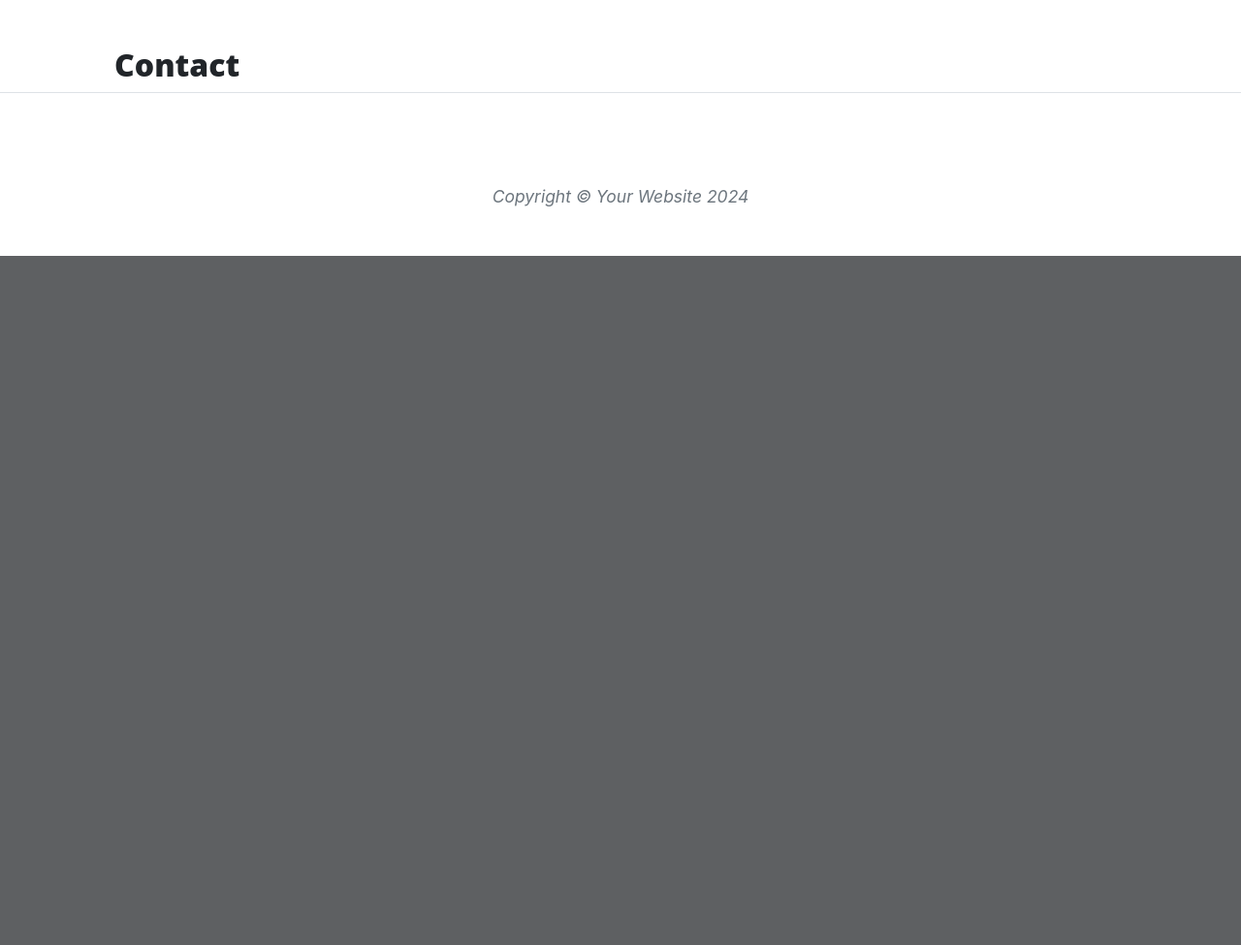
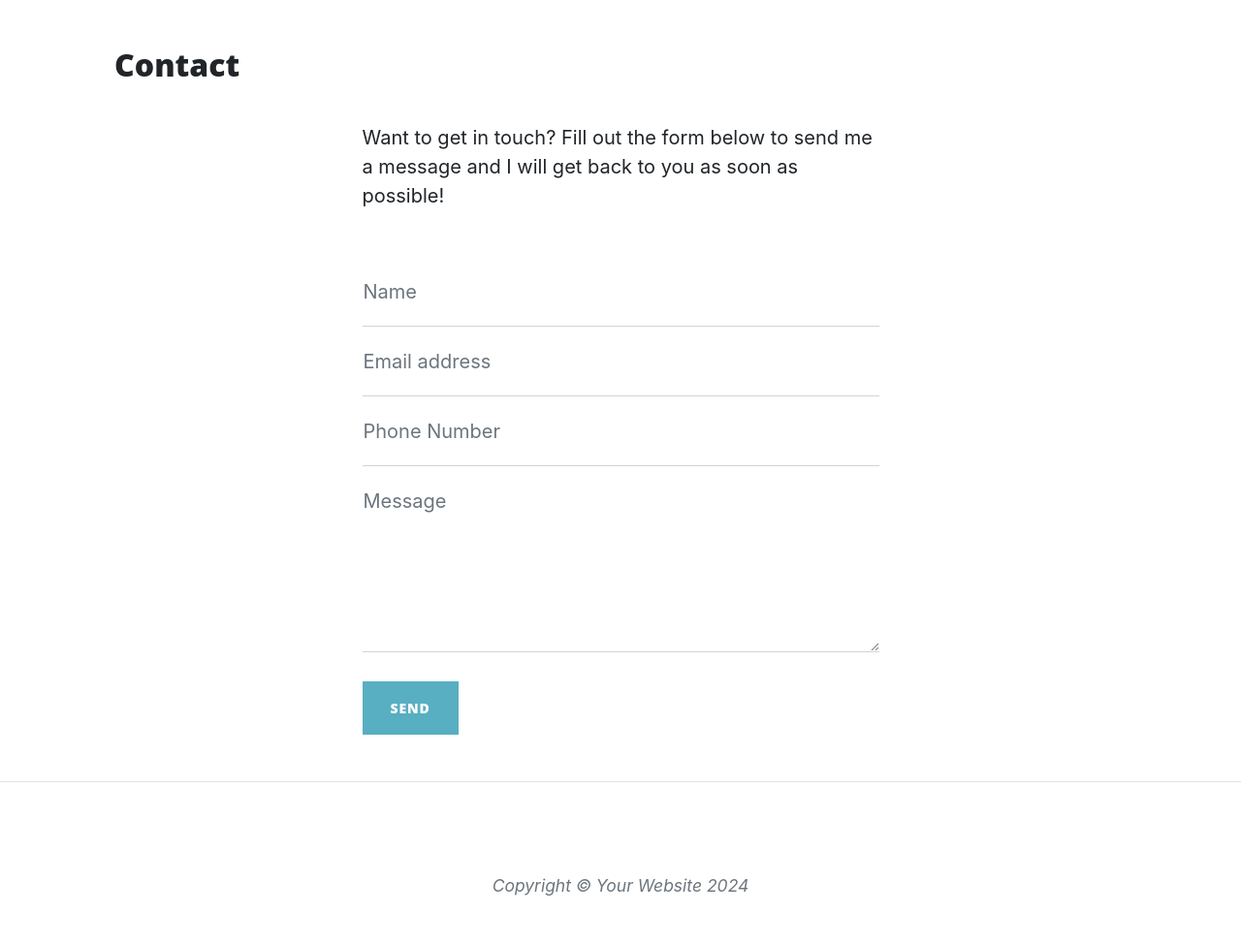
Before and after one commit to DesislavaNaydenova/Flask, a Flask app: page /contact in a window 1280 px wide. Shown: the part 628-1603 px from the top of the page at 97% size. Before the commit the page ends 892 px from the top, so only its background shows below. Run offline with Flask 3, Linux system fonts and the light colour scheme; some libraries are stand-ins or nearby versions.

Commit message:
Add a contact form to the contact html

```diff
--- a/templates/contact.html
+++ b/templates/contact.html
@@ -1,4 +1,63 @@
 {% extends "base.html" %}
 {% block content %}
     <h2>{{ page_title }}</h2>
+    <div class="container px-4 px-lg-5">
+        <div class="row gx-4 gx-lg-5 justify-content-center">
+            <div class="col-md-10 col-lg-8 col-xl-7">
+                <p>Want to get in touch? Fill out the form below to send me a message and I will get back to you as soon as possible!</p>
+                <div class="my-5">
+                    <!-- * * * * * * * * * * * * * * *-->
+                    <!-- * * SB Forms Contact Form * *-->
+                    <!-- * * * * * * * * * * * * * * *-->
+                    <!-- This form is pre-integrated with SB Forms.-->
+                    <!-- To make this form functional, sign up at-->
+                    <!-- https://startbootstrap.com/solution/contact-forms-->
+                    <!-- to get an API token!-->
+                    <form id="contactForm" data-sb-form-api-token="API_TOKEN">
+                        <div class="form-floating">
+                            <input class="form-control" id="name" type="text" placeholder="Enter your name..." data-sb-validations="required" />
+                            <label for="name">Name</label>
+                            <div class="invalid-feedback" data-sb-feedback="name:required">A name is required.</div>
+                        </div>
+                        <div class="form-floating">
+                            <input class="form-control" id="email" type="email" placeholder="Enter your email..." data-sb-validations="required,email" />
+                            <label for="email">Email address</label>
+                            <div class="invalid-feedback" data-sb-feedback="email:required">An email is required.</div>
+                            <div class="invalid-feedback" data-sb-feedback="email:email">Email is not valid.</div>
+                        </div>
+                        <div class="form-floating">
+                            <input class="form-control" id="phone" type="tel" placeholder="Enter your phone number..." data-sb-validations="required" />
+                            <label for="phone">Phone Number</label>
+                            <div class="invalid-feedback" data-sb-feedback="phone:required">A phone number is required.</div>
+                        </div>
+                        <div class="form-floating">
+                            <textarea class="form-control" id="message" placeholder="Enter your message here..." style="height: 12rem" data-sb-validations="required"></textarea>
+                            <label for="message">Message</label>
+                            <div class="invalid-feedback" data-sb-feedback="message:required">A message is required.</div>
+                        </div>
+                        <br />
+                        <!-- Submit success message-->
+                        <!---->
+                        <!-- This is what your users will see when the form-->
+                        <!-- has successfully submitted-->
+                        <div class="d-none" id="submitSuccessMessage">
+                            <div class="text-center mb-3">
+                                <div class="fw-bolder">Form submission successful!</div>
+                                To activate this form, sign up at
+                                <br />
+                                <a href="https://startbootstrap.com/solution/contact-forms">https://startbootstrap.com/solution/contact-forms</a>
+                            </div>
+                        </div>
+                        <!-- Submit error message-->
+                        <!---->
+                        <!-- This is what your users will see when there is-->
+                        <!-- an error submitting the form-->
+                        <div class="d-none" id="submitErrorMessage"><div class="text-center text-danger mb-3">Error sending message!</div></div>
+                        <!-- Submit Button-->
+                        <button class="btn btn-primary text-uppercase disabled" id="submitButton" type="submit">Send</button>
+                    </form>
+                </div>
+            </div>
+        </div>
+    </div>
 {% endblock %}
```
